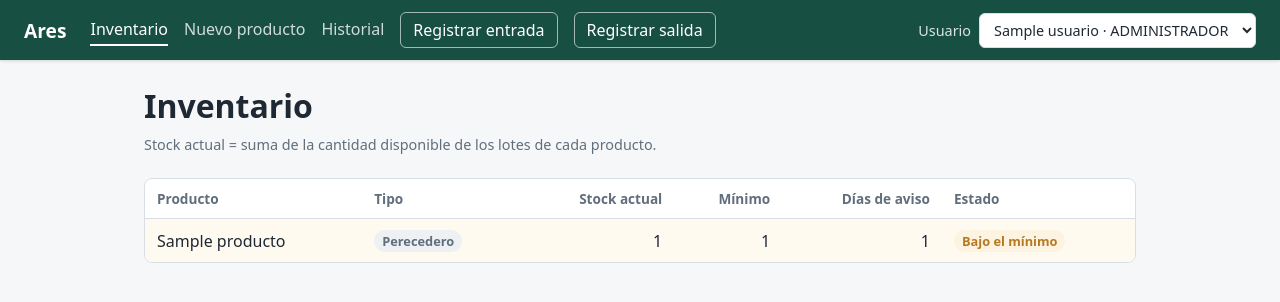
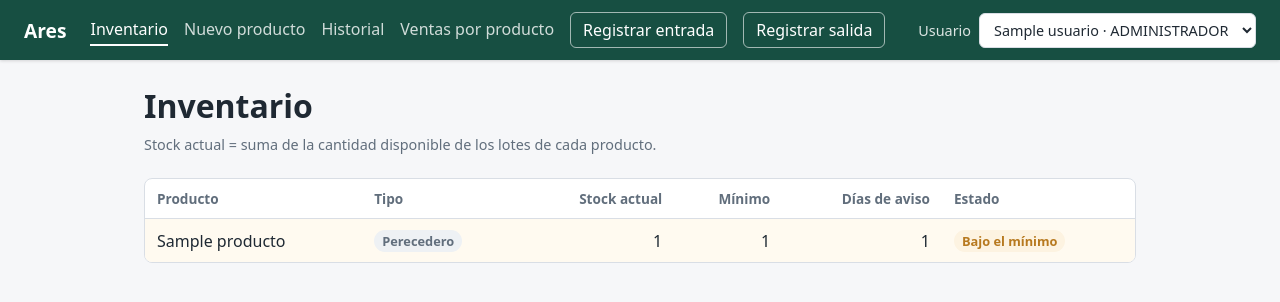
Before and after one commit to JairGo21/Proyecto-ARES-Gestion, a Spring Boot app: page /productos in a window 1280 px wide. Shown: the top 302 px of the page. Run offline with Spring Boot 4, Linux system fonts and the light colour scheme; empty tables hold one stand-in row (values such as "Sample post"); database files in the repository are not loaded.

Commit message:
feat(cu05): agregar acceso administrativo sin tocar historial general

```diff
--- a/src/main/resources/templates/fragmentos.html
+++ b/src/main/resources/templates/fragmentos.html
@@ -21,6 +21,7 @@
         <a th:href="@{/productos}">Inventario</a>
         <a th:href="@{/productos/nuevo}">Nuevo producto</a>
         <a th:href="@{/movimientos}">Historial</a>
+        <a th:if="${usuarioActual != null and usuarioActual.rol.name() == 'ADMINISTRADOR'}" th:href="@{/ventas/historial}">Ventas por producto</a>
         <a class="accion" th:href="@{/entradas/nueva}">Registrar entrada</a>
         <a class="accion" th:href="@{/salidas/nueva}">Registrar salida</a>
     </nav>
```
